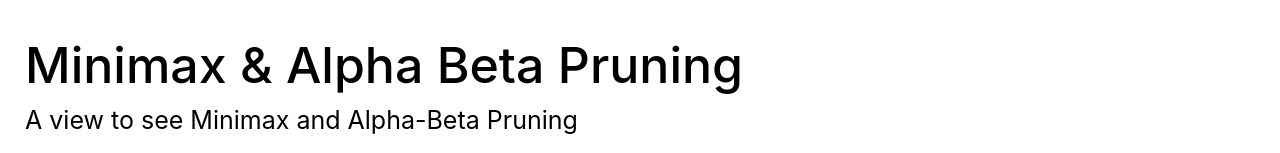
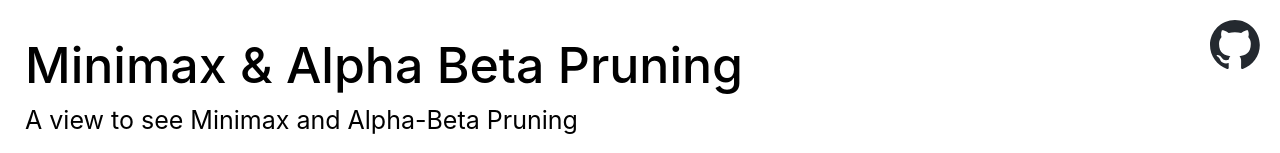
Before and after one commit to kd-000/minimax, a React (Create React App) app: page / in a window 1280 px wide. Shown: the top 153 px of the page. Built offline with nearby package versions, Linux system fonts and the light colour scheme.

Commit message:
Added banner component

```diff
--- a/src/App.js
+++ b/src/App.js
@@ -1,5 +1,6 @@
 import './css/App.css';
 import GraphView from './components/GraphView';
+import Banner from './components/banner'
 
 function App() {
   return (
@@ -13,6 +14,7 @@ function App() {
       <div className="graph">
         <GraphView></GraphView>
       </div>
+      <Banner></Banner>
     </div>
   );
 }
```
